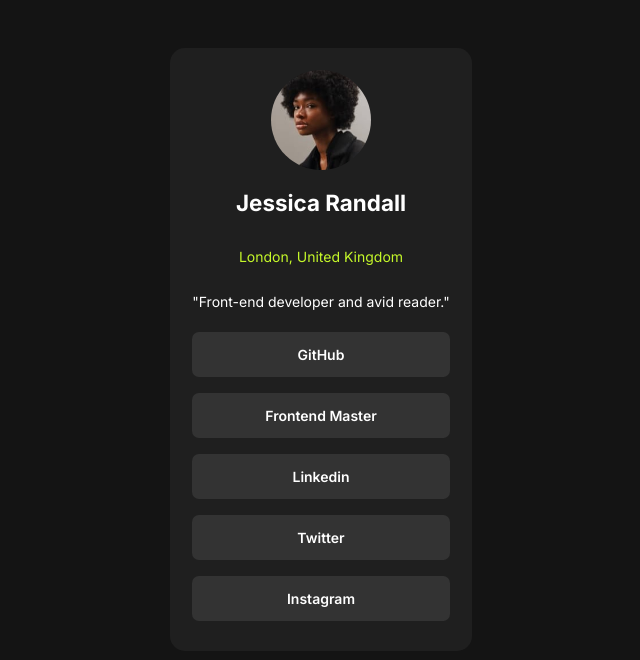
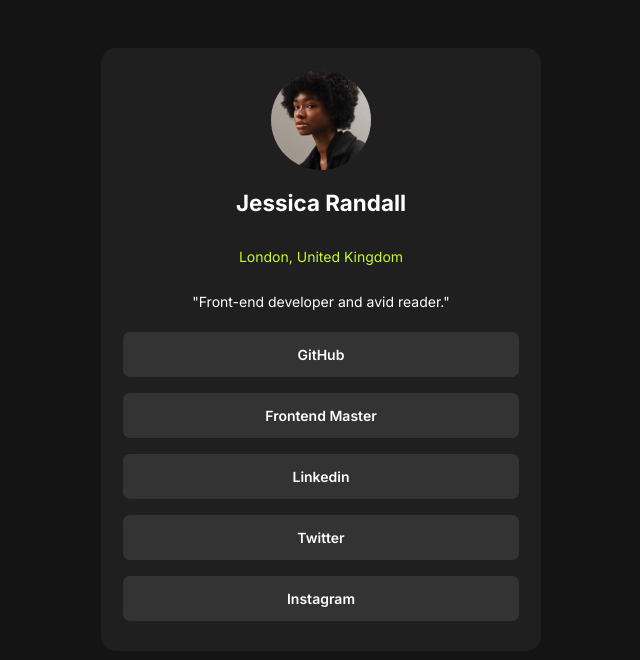
Before and after one commit to Abdallh-hatamleh/Social-link-Frontendmentor, a plain HTML site: page index.html in a window 1280 px wide. Shown: the whole page, without its empty margins (319-959 px from the left). Drawn offline with Linux system fonts and the light colour scheme.

Commit message:
should be working now

```diff
--- a/styles.css
+++ b/styles.css
@@ -18,6 +18,8 @@ main {
     background-color: #1f1f1f;
     margin: 40px 12px;
     padding: 22px;
+    width: 100%;
+    min-width: max-content;
     max-width: 440px;
 
 }
```
